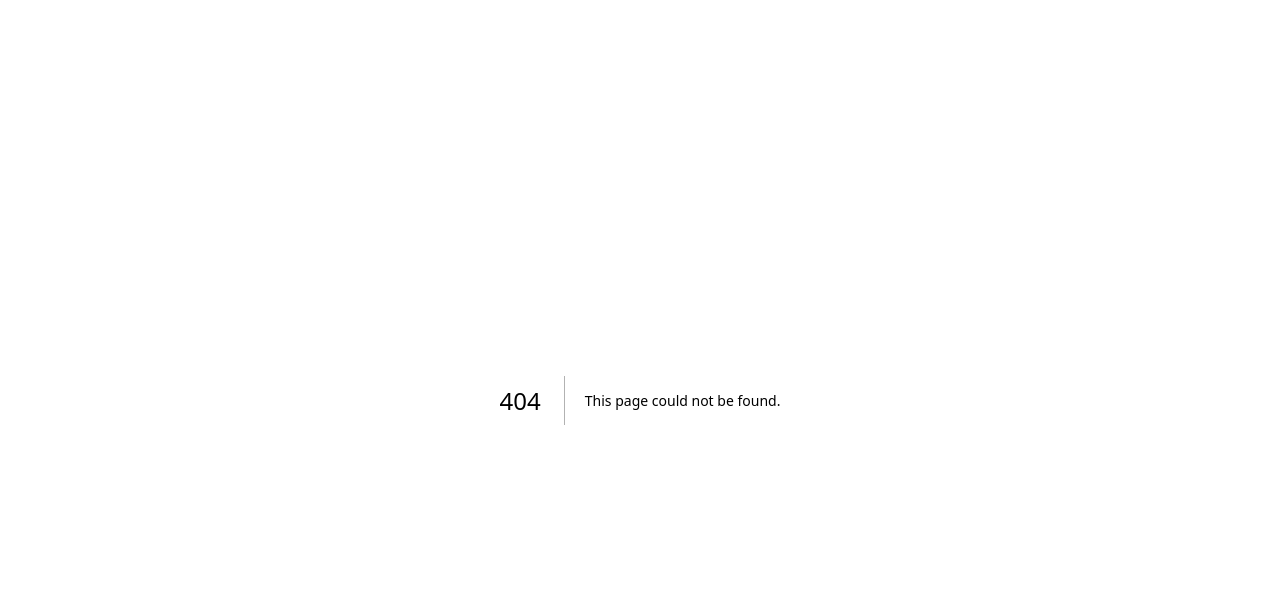
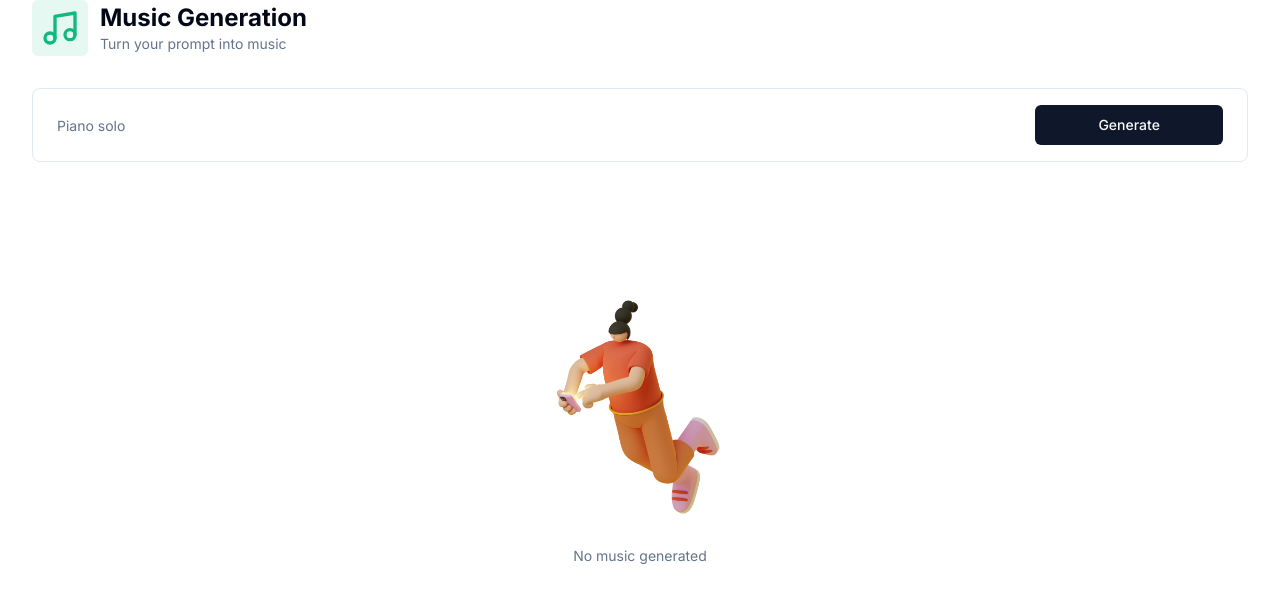
Before and after one commit to davi-andrade-js/Thinker-AI, a Next.js app: page /music in a window 1280 px wide. Before the commit this address had no page. Shown: the top 602 px of the page. Built offline with nearby package versions, Linux system fonts and the light colour scheme.

Commit message:
music generation finished

```diff
--- /dev/null
+++ b/app/(dashboard)/(routes)/music/constants.ts
@@ -0,0 +1,5 @@
+import * as z from "zod";
+
+export const formSchema = z.object({
+  prompt: z.string().min(1, { message: "Please enter a music prompt." }),
+});
--- /dev/null
+++ b/app/(dashboard)/(routes)/music/page.tsx
@@ -0,0 +1,102 @@
+"use client";
+
+import axios from "axios";
+import * as z from "zod";
+import { Music } from "lucide-react";
+import { useForm } from "react-hook-form";
+import { zodResolver } from "@hookform/resolvers/zod";
+import { useState } from "react";
+import { ChatCompletionRequestMessage } from "openai";
+
+import { Heading } from "@/components/heading";
+import { Form, FormControl, FormField, FormItem } from "@/components/ui/form";
+import { Input } from "@/components/ui/input";
+import { Button } from "@/components/ui/button";
+import { useRouter } from "next/navigation";
+import { Empty } from "@/components/empty";
+import { Loader } from "@/components/loader";
+
+import { formSchema } from "./constants";
+
+const MusicPage = () => {
+  const router = useRouter();
+  const [music, setMusic] = useState<string>();
+
+  const form = useForm<z.infer<typeof formSchema>>({
+    resolver: zodResolver(formSchema),
+    defaultValues: {
+      prompt: "",
+    },
+  });
+
+  const isLoading = form.formState.isSubmitting;
+
+  const onSubmit = async (values: z.infer<typeof formSchema>) => {
+    try {
+      setMusic(undefined);
+      const response = await axios.post("/api/music", values);
+
+      setMusic(response.data.audio);
+      form.reset();
+    } catch (error: any) {
+      // TODO: open pro modal
+      console.log(error);
+    } finally {
+      router.refresh();
+    }
+  };
+
+  return (
+    <div>
+      <Heading
+        title="Music Generation"
+        description="Turn your prompt into music"
+        icon={Music}
+        iconColor="text-emerald-500"
+        bgColor="bg-emerald-500/10"
+      />
+      <div className="px-4 lg:px-8">
+        <Form {...form}>
+          <form
+            onSubmit={form.handleSubmit(onSubmit)}
+            className="rounded-lg border w-full p-4 px-3 md:px-6 focus-within:shadow-sm grid grid-cols-12 gap-2"
+          >
+            <FormField
+              name="prompt"
+              render={({ field }) => (
+                <FormItem className="col-span-12 lg:col-span-10">
+                  <FormControl className="m-0 p-0">
+                    <Input
+                      className="border-0 outline-none focus-visible:ring-0 focus-visible:ring-transparent"
+                      disabled={isLoading}
+                      placeholder="Piano solo"
+                      {...field}
+                    />
+                  </FormControl>
+                </FormItem>
+              )}
+            />
+            <Button className="col-span-12 lg:col-span-2 w-full" disabled={isLoading}>
+              Generate
+            </Button>
+          </form>
+        </Form>
+      </div>
+      <div className="space-y-4 mt-4">
+        {isLoading && (
+          <div className="p-8 rounded-lg w-full flex items-center justify-center bg-muted">
+            <Loader />
+          </div>
+        )}
+        {!music && !isLoading && <Empty label="No music generated" />}
+        {music && (
+          <audio controls className="w-full mt-8">
+            <source src={music} />
+          </audio>
+        )}
+      </div>
+    </div>
+  );
+};
+
+export default MusicPage;
--- /dev/null
+++ b/app/api/music/route.ts
@@ -0,0 +1,42 @@
+import { auth } from "@clerk/nextjs";
+import { NextResponse } from "next/server";
+import Replicate from "replicate";
+
+const replicate = new Replicate({
+  auth: process.env.REPLICATE_API_KEY!,
+});
+
+export async function POST(req: Request) {
+  try {
+    const { userId } = auth();
+    const body = await req.json();
+    const { prompt } = body;
+
+    if (!userId) {
+      return new NextResponse("Unauthorized", { status: 401 });
+    }
+
+    if (!prompt) {
+      return new NextResponse("No prompt provided", { status: 400 });
+    }
+
+    const response = await replicate.run(
+      "riffusion/riffusion:8cf61ea6c56afd61d8f5b9ffd14d7c216c0a93844ce2d82ac1c9ecc9c7f24e05",
+      {
+        input: {
+          alpha: 0.5,
+          prompt_a: prompt,
+          prompt_b: "90's rap",
+          denoising: 0.75,
+          seed_image_id: "vibes",
+          num_inference_steps: 50,
+        },
+      }
+    );
+
+    return NextResponse.json(response);
+  } catch (error) {
+    console.log("[MUSIC_ERROR]", error);
+    return new NextResponse("Internal error", { status: 500 });
+  }
+}
--- a/package.json
+++ b/package.json
@@ -25,6 +25,7 @@
     "react-dom": "^18",
     "react-hook-form": "^7.50.1",
     "react-markdown": "^9.0.1",
+    "replicate": "^0.27.1",
     "tailwind-merge": "^2.2.1",
     "tailwindcss-animate": "^1.0.7",
     "zod": "^3.22.4"
```
Also changed, not shown: 1 other file (tests, documents, lock files or other folders).
